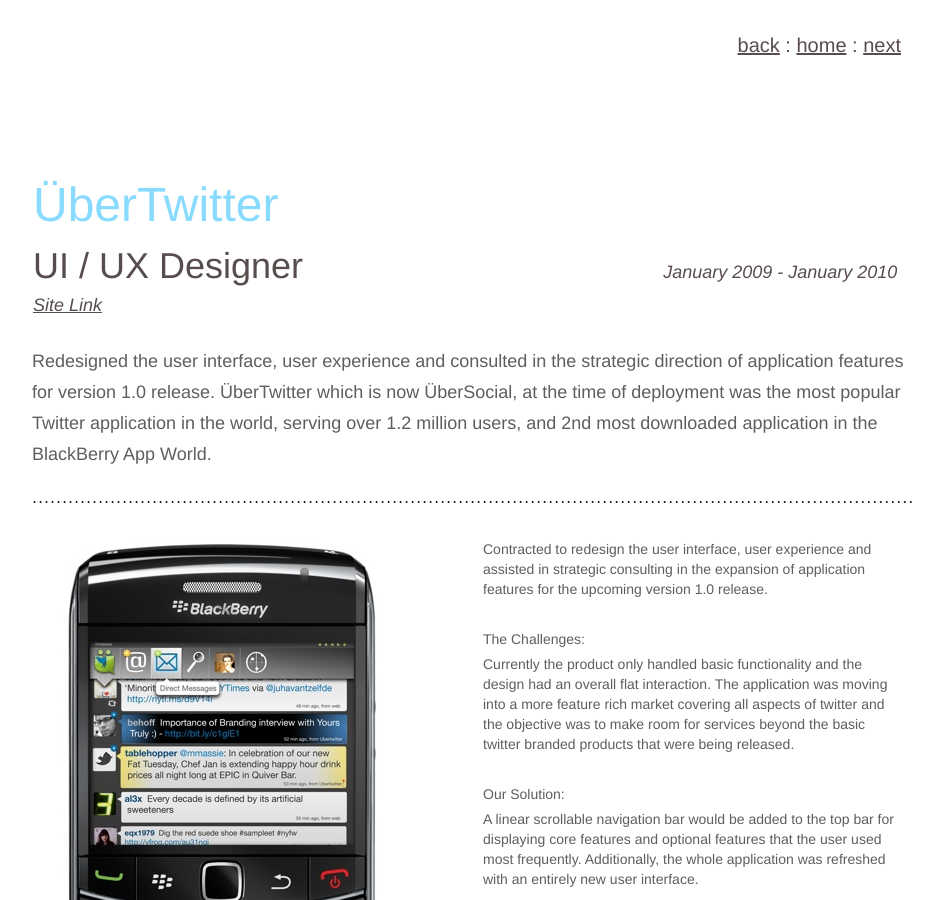
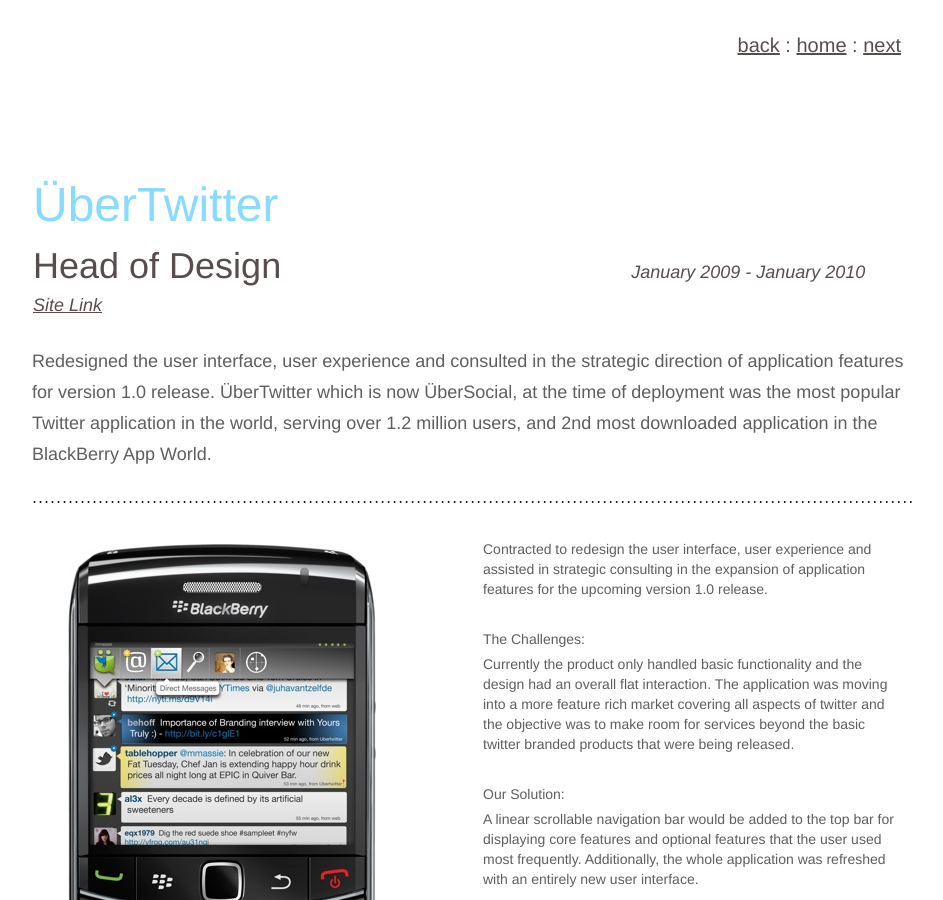
Before and after one commit to mmassie/mmassie.github.io, a Jekyll site: the page UberTwitter.html, which Jekyll copies as it is, in a window 1280 px wide and 900 px high. Shown: the whole window, without its empty margins (167-1110 px from the left). Built offline with Jekyll 4.4.1, drawn with Linux system fonts in a browser that asks for light colours.

Commit message:
fixing shit

```diff
--- a/UberTwitter.html
+++ b/UberTwitter.html
@@ -72,7 +72,7 @@
             <div class="text-content graphic_textbox_layout_style_default_External_888_154" style="padding: 0px; ">
               <div class="graphic_textbox_layout_style_default">
                 <p style="padding-top: 0pt; " class="paragraph_style_1">ÜberTwitter<br /></p>
-                <p class="paragraph_style_2">UI / UX Designer                                    <span style="line-height: 26px; " class="style_1">January 2009 - January 2010<br /></span></p>
+                <p class="paragraph_style_2">Head of Design                                   <span style="line-height: 26px; " class="style_1">January 2009 - January 2010<br /></span></p>
                 <p style="padding-bottom: 0pt; " class="paragraph_style_3"><a onclick="window.open(this.href); return false;" title="http://www.ubersocial.com" href="http://www.ubersocial.com" onkeypress="window.open(this.href); return false;">Site Link</a></p>
               </div>
             </div>
```
